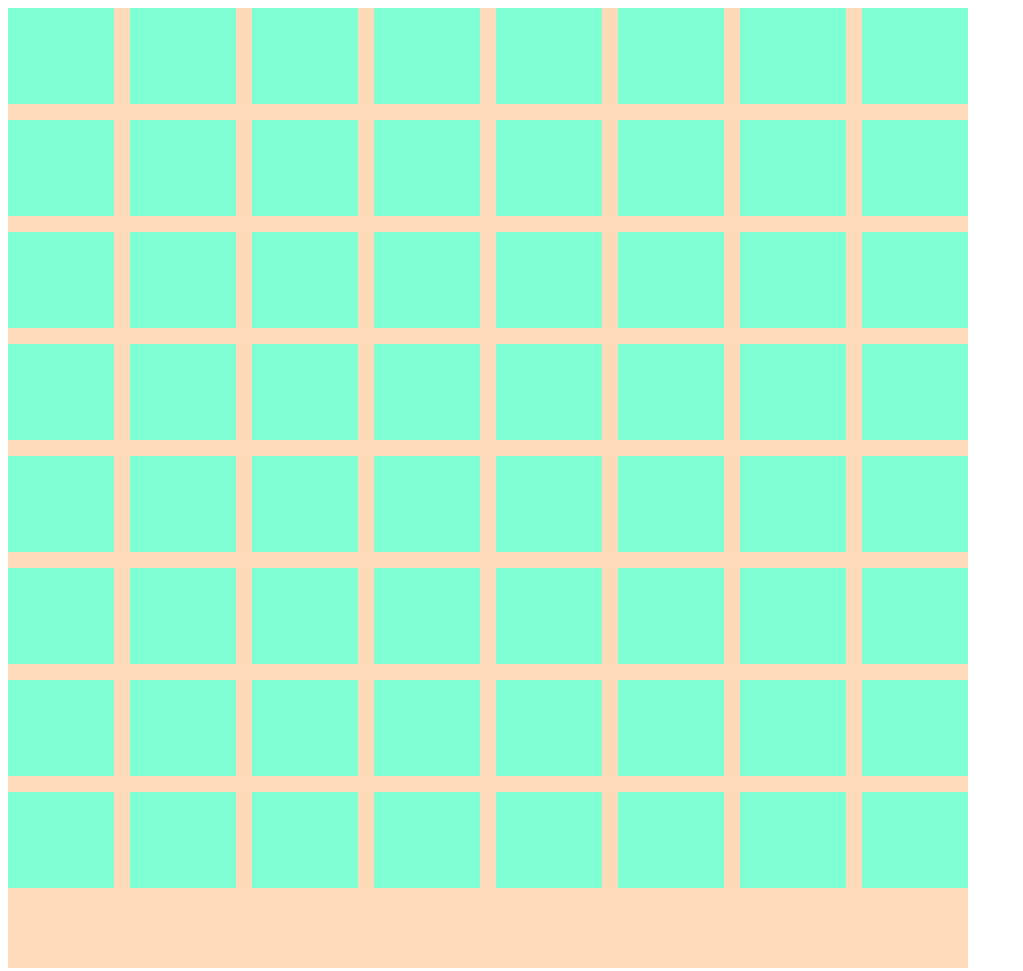
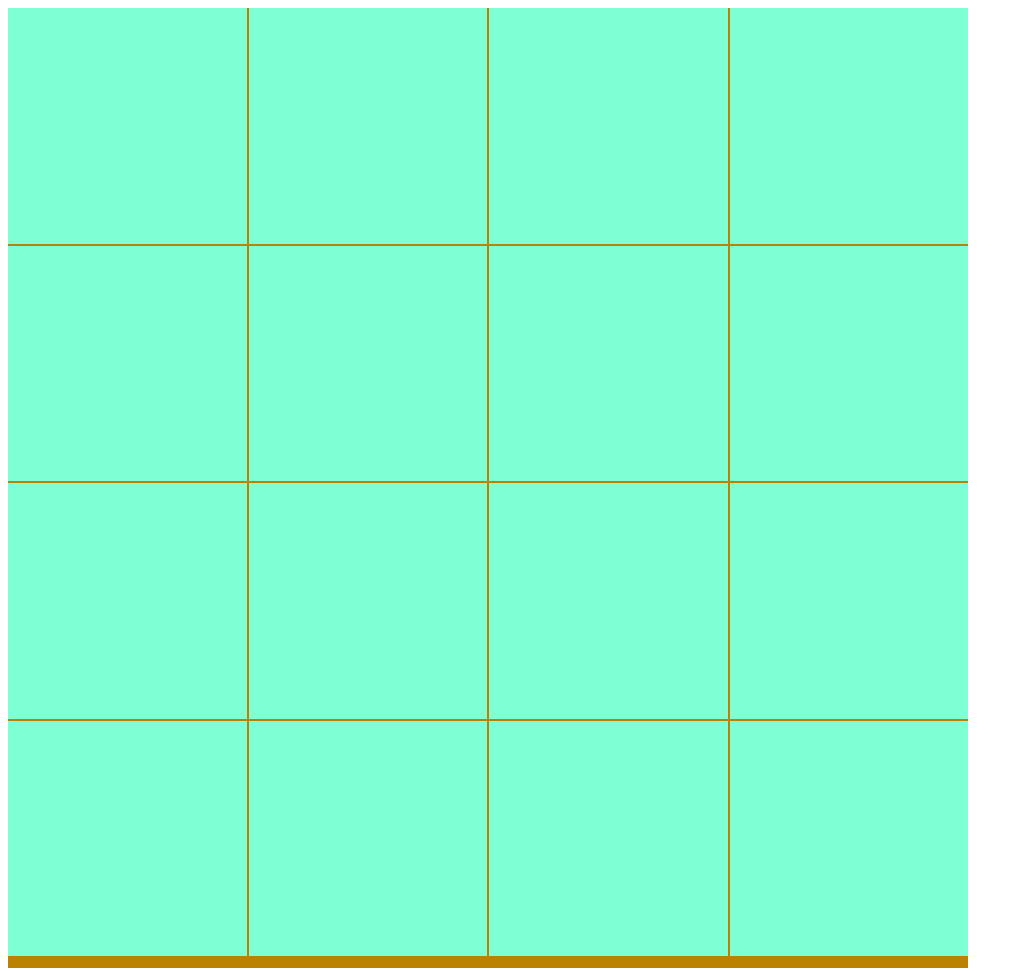
Before and after one commit to StuvaScript/etch-a-sketch, a plain HTML site: page index.html in a window 1280 px wide. Shown: the whole page, without its empty margins (0-1023 px from the left). Drawn offline with Linux system fonts and the light colour scheme.

Commit message:
Save often

```diff
--- a/javascript.js
+++ b/javascript.js
@@ -6,8 +6,10 @@
 // square2.classList.add('square');
 // container.appendChild(square2);
 
+let grid = 40;
+
 let buttz = document.createElement('div');
-for (let i = 0; i < 100; i++) {
+for (let i = 0; i < grid; i++) {
     buttz[i] = document.createElement('div');
     buttz[i].classList.add('square');
     container.appendChild(buttz[i]);
@@ -15,4 +17,4 @@ for (let i = 0; i < 100; i++) {
 }
 console.log(buttz + ' outside');
 
-document.documentElement.style.setProperty('--grid-size', 8);
+// document.documentElement.style.setProperty('--grid-size', grid);
--- a/style.css
+++ b/style.css
@@ -1,15 +1,16 @@
+
 :root {
-    --grid-size: 10;
+    --grid-size: 4;
 }
 
 #container {
     width: 960px;
     height: 960px;
-    background: peachpuff;
+    background: rgb(186, 130, 0);
     display: grid;
     grid-template-columns: repeat(var(--grid-size), 1fr);
     grid-template-rows: repeat(var(--grid-size), 1fr);
-    gap: 1rem;
+    gap: 2px;
 }
 
 .square {
```
